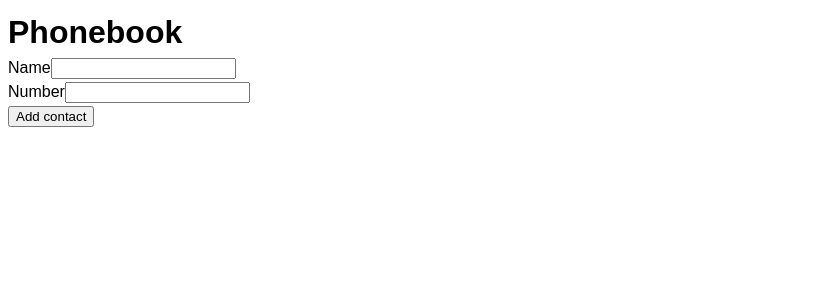
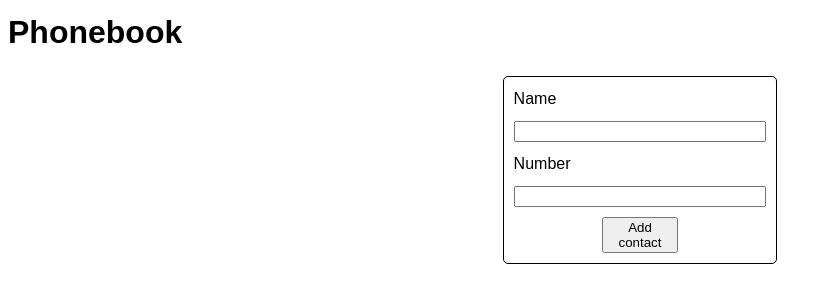
Before and after one commit to imyroslav/goat-react-hw-03, a React (Vite) app: page / in a window 1280 px wide. Shown: the top 302 px of the page, without its empty margins (0-832 px from the left). Built offline with nearby package versions, Linux system fonts and the light colour scheme.

Commit message:
add-component-contact-form

```diff
--- a/package.json
+++ b/package.json
@@ -10,6 +10,7 @@
     "preview": "vite preview"
   },
   "dependencies": {
+    "formik": "^2.4.6",
     "modern-normalize": "^2.0.0",
     "react": "^18.2.0",
     "react-dom": "^18.2.0"
--- a/src/components/ContactForm/ContactForm.jsx
+++ b/src/components/ContactForm/ContactForm.jsx
@@ -1,18 +1,62 @@
-export default function ContactForm() {
+import { useId } from 'react';
+import { Formik, Form, Field } from 'formik';
+import { nanoid } from 'nanoid';
+import { useState } from 'react';
+import css from "./ContactForm.module.css";
+
+export default function ContactForm({ addContact, validationSchema }) {
+  const initialValues = {
+    name: '',
+    phoneNumber: '',
+  };
+
+  const [submitAttempted, setSubmitAttempted] = useState(false);
+
+  const nameFieldId = useId();
+  const phoneNumberFieldId = useId();
+
+  const handleSubmit = (values, actions) => {
+    const id = nanoid();
+    addContact({ id, name: values.name, number: values.phoneNumber });
+    actions.resetForm();
+  };
+
 
     return (
-        <form>
-            <div>
-                <label>Name</label>
-                <input type="text" name="name" />
-            </div>
-
-            <div>
-                <label>Number</label>
-                <input type="text" name="number" />
-            </div>
-
-            <button>Add contact</button>
-        </form>
+        <Formik
+            initialValues={initialValues}
+            onSubmit={handleSubmit}
+            validationSchema={validationSchema}
+        >
+            {({ errors, touched }) => (
+          <Form className={css.form}>
+            <label htmlFor={nameFieldId}>Name</label>
+            <Field
+              type="text"
+              name="name"
+              className={css.field}
+              id={nameFieldId}
+              onBlur={() => setSubmitAttempted(true)}
+            />
+            {(submitAttempted || touched.name) && errors.name && (
+              <div className="error">{errors.name}</div>
+            )}
+            <label htmlFor={phoneNumberFieldId}>Number</label>
+            <Field
+              type="text"
+              name="phoneNumber"
+              className={css.field}
+              id={phoneNumberFieldId}
+              onBlur={() => setSubmitAttempted(true)}
+            />
+            {(submitAttempted || touched.phoneNumber) && errors.phoneNumber && (
+              <div className="error">{errors.phoneNumber}</div>
+            )}
+            <button type="submit" className={css.btn}>
+              Add contact
+            </button>
+          </Form>
+        )}
+        </Formik>
     )
 }
--- a/src/components/ContactForm/ContactForm.module.css
+++ b/src/components/ContactForm/ContactForm.module.css
@@ -0,0 +1,17 @@
+.form {
+    display: flex;
+    flex-direction: column;
+    width: 20%;
+    margin: 0 auto;
+    margin-top: 20px;
+    margin-bottom: 20px;
+    gap: 10px;
+    border: 1px solid black;
+    border-radius: 5px;
+    padding: 10px;
+}
+
+.btn {
+    width: 30%;
+    margin: 0 auto;
+}
--- a/src/components/ContactList/ContactList.jsx
+++ b/src/components/ContactList/ContactList.jsx
@@ -1,3 +1,5 @@
+// import css from "./ContactList.module.css";
+
 export default function ContactList() {
 
     return
--- a/src/components/ContactList/ContactList.module.css
+++ b/src/components/ContactList/ContactList.module.css
@@ -0,0 +1,32 @@
+contactsList {
+    display: flex;
+    flex-direction: row;
+    width: 20%;
+    margin: 0 auto;
+    margin-top: 20px;
+    margin-bottom: 20px;
+    gap: 10px;
+    border: 1px solid black;
+    border-radius: 5px;
+    padding: 10px;
+}
+
+.btn {
+    width: 30%;
+    height: 20%;
+    margin-left: auto;
+    margin-top: auto;
+    margin-bottom: auto;
+}
+
+.info {
+    margin-right: auto;
+}
+
+.person {
+    list-style: none;
+}
+
+.phone {
+    list-style: none;
+}
```
Also changed, not shown: 1 other file (tests, documents, lock files or other folders).
